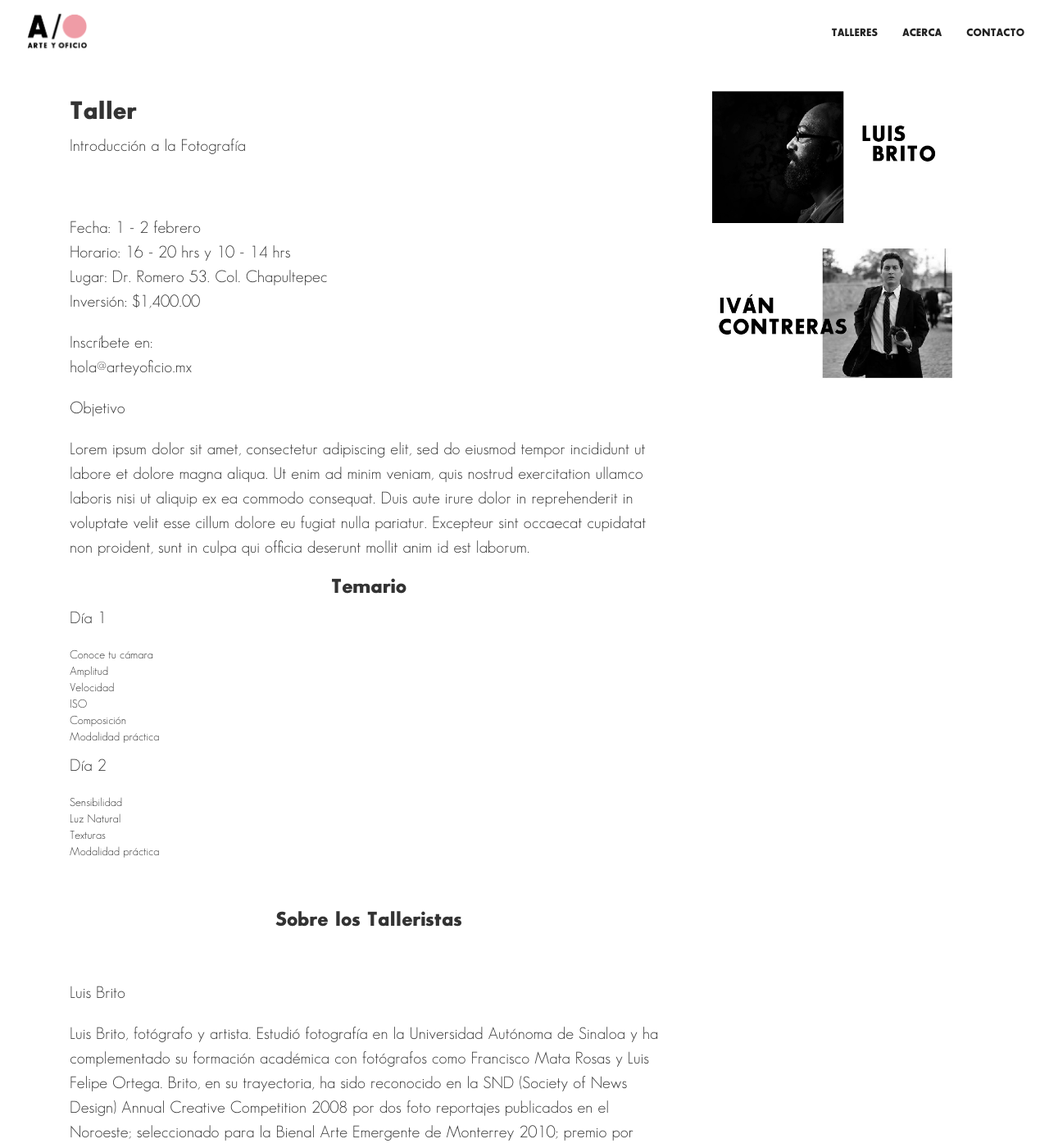
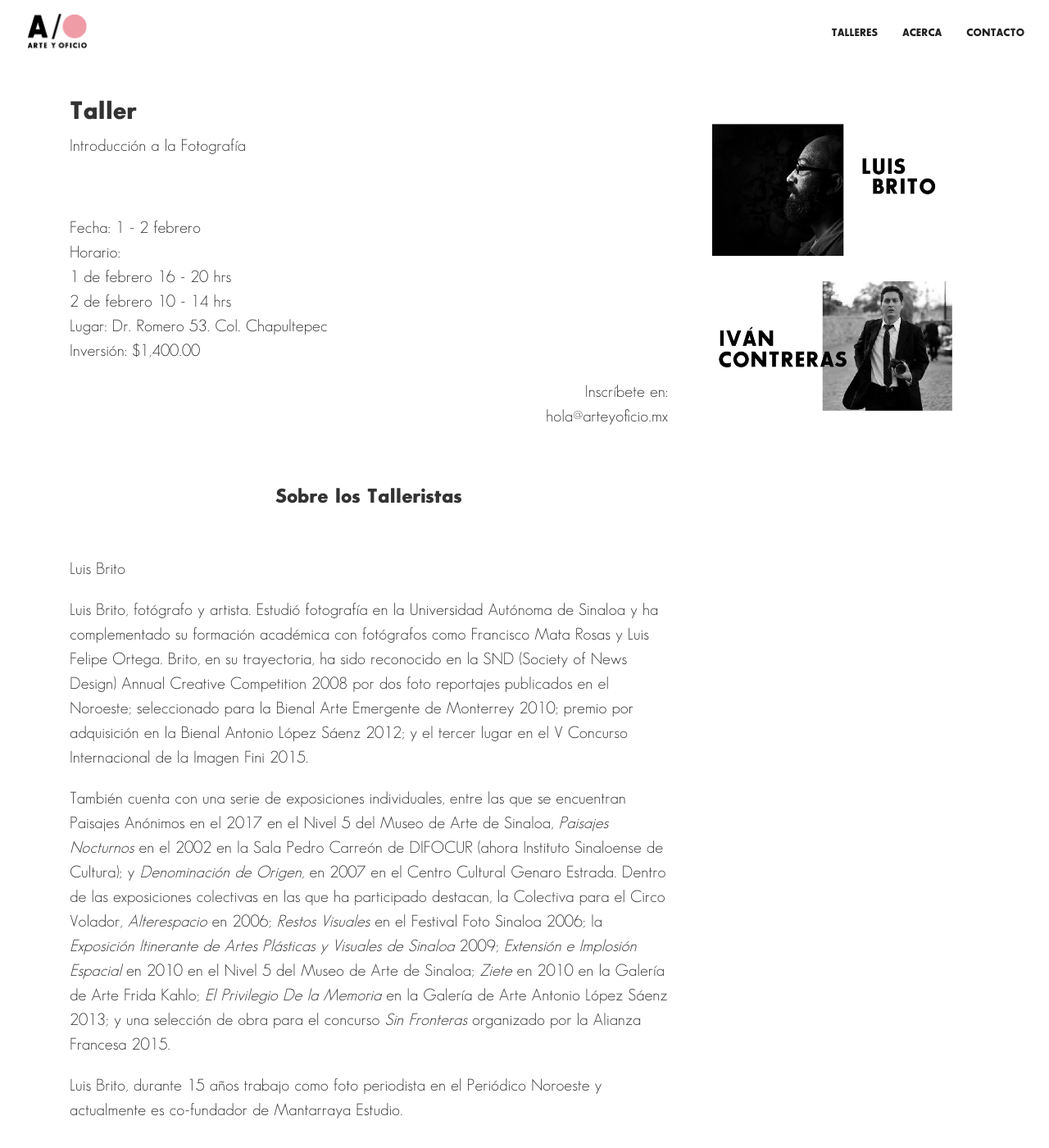
Before and after one commit to defvol/ayo, a Jekyll site: the page built from taller.md, in a window 1280 px wide and 1400 px high. Shown: the whole window at 82% size. Built offline with Jekyll 4.4.1, drawn with Linux system fonts in a browser that asks for light colours; comment, search, counter and statistics services are not loaded.

Commit message:
Style tweaks to taller.html

```diff
--- a/_layouts/posts.html
+++ b/_layouts/posts.html
@@ -10,7 +10,7 @@
           <div class="col-lg-8">
               {{ content }}
           </div>
-          <div class="col-lg-4">
+          <div class="col-lg-4 pictures">
             {% for pic in page.pictures %}
               <img src="img/{{pic}}" class="img-responsive" alt="">
             {% endfor %}
--- a/_sass/_base.scss
+++ b/_sass/_base.scss
@@ -399,4 +399,8 @@ body {
   h3 {
     text-align: center;
   }
+
+  div.pictures {
+    padding-top: 40px;
+  }
 }
--- a/taller.md
+++ b/taller.md
@@ -16,33 +16,13 @@ Introducción a la Fotografía
 
 Fecha: 1 - 2 febrero
 <br />
-Horario: 16 - 20 hrs y 10 - 14 hrs
+Horario:<br />1 de febrero 16 - 20 hrs<br />2 de febrero 10 - 14 hrs
 <br />
 Lugar: Dr. Romero 53. Col. Chapultepec
 <br />
 Inversión: $1,400.00
 
-Inscríbete en: <br /> {{ site.email }}
-
-Objetivo
-
-Lorem ipsum dolor sit amet, consectetur adipiscing elit, sed do eiusmod tempor incididunt ut labore et dolore magna aliqua. Ut enim ad minim veniam, quis nostrud exercitation ullamco laboris nisi ut aliquip ex ea commodo consequat. Duis aute irure dolor in reprehenderit in voluptate velit esse cillum dolore eu fugiat nulla pariatur. Excepteur sint occaecat cupidatat non proident, sunt in culpa qui officia deserunt mollit anim id est laborum.
-
-### Temario
-
-Día 1
-- Conoce tu cámara
-- Amplitud
-- Velocidad
-- ISO
-- Composición
-- Modalidad práctica
-
-Día 2
-- Sensibilidad
-- Luz Natural
-- Texturas
-- Modalidad práctica
+<p class="text-right">Inscríbete en: <br /> {{ site.email }}</p>
 
 <br />
 
```
